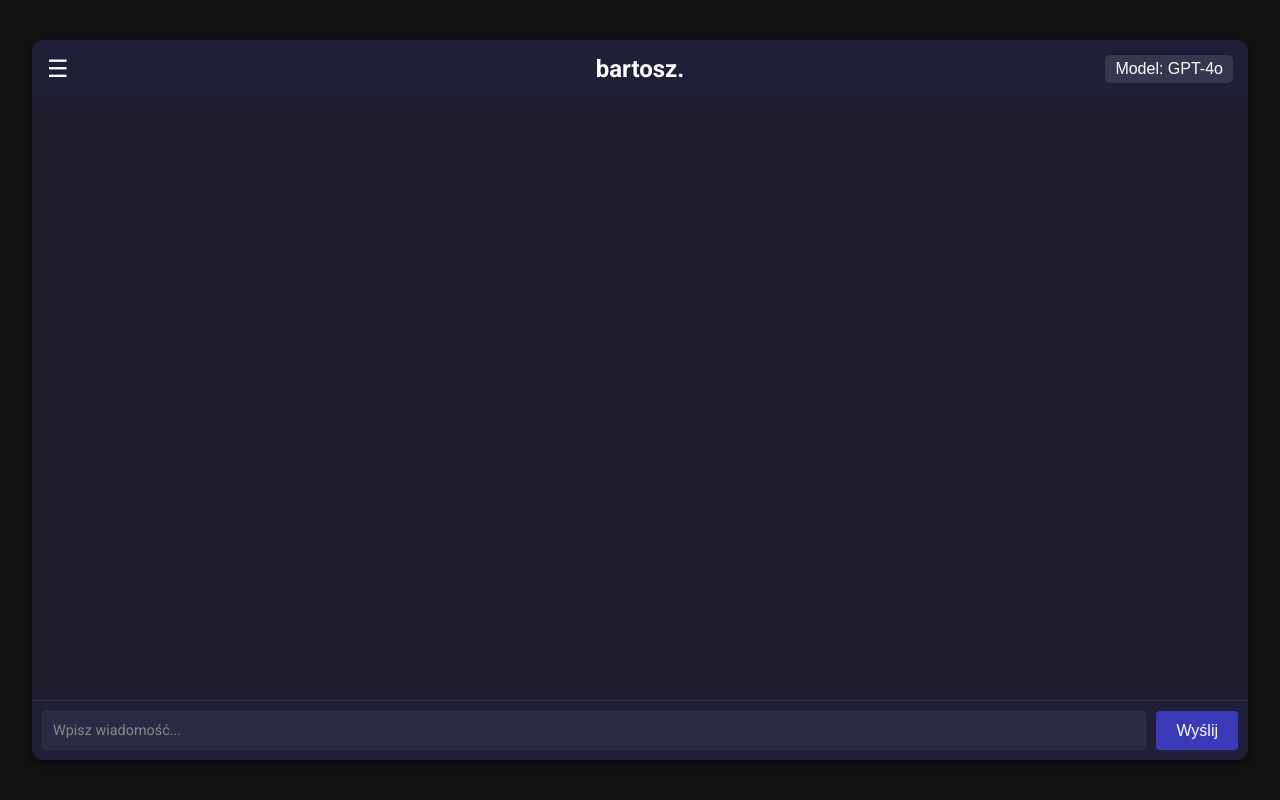
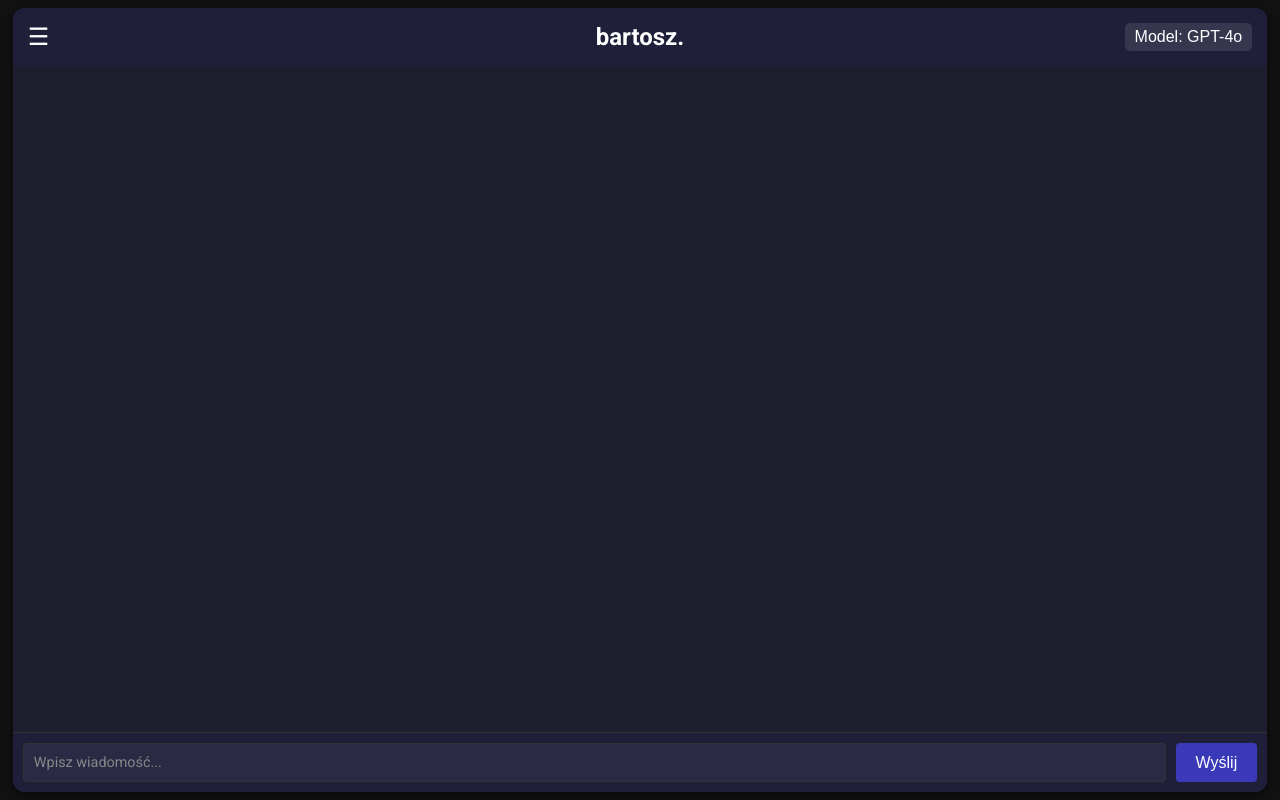
Before and after one commit to bartoszwer1/asystent-bartosz, a plain HTML site: page public/index.html in a window 1280 px wide. Drawn offline with nearby package versions, Linux system fonts and the light colour scheme; no server answers.

```diff
--- a/public/styles.css
+++ b/public/styles.css
@@ -18,8 +18,8 @@
 
 /* Kontener główny */
 .container {
-    width: 400px;
-    height: auto; /* Początkowa wysokość dopasowana do zawartości */
+    width: 1px;
+    height: 1px; /* Początkowa wysokość dopasowana do zawartości */
     max-width: 100%;
     background-color: #1e1e2e; /* Ciemny granatowy kolor tła */
     border-radius: 12px;
@@ -217,8 +217,8 @@
 
 /* Animacja rozmiaru kontenera */
 .container.expanded {
-    width: 95%;
-    height: 90vh;
+    width: 98%;
+    height: 98vh;
 }
 
 /* Stylowanie bocznego panelu historii czatów */
```
Also changed, not shown: backend/package.json (+12 -4 lines), backend/controllers/chatController.js (added), backend/controllers/historiesController.js (added), backend/routes/chat.js (added), backend/routes/histories.js (added), backend/utils/fileHandler.js (added), public/modules/chat.js (added), public/modules/history.js (added), public/modules/modals.js (added), public/modules/modelHandler.js (added), public/modules/notifications.js (added), public/modules/script.js (added), public/modules/theme.js (added), public/modules/utils.js (added), 1 other file.
